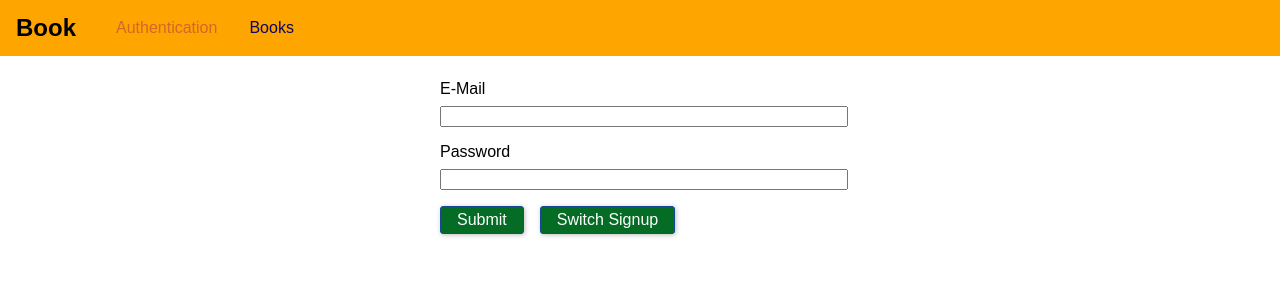
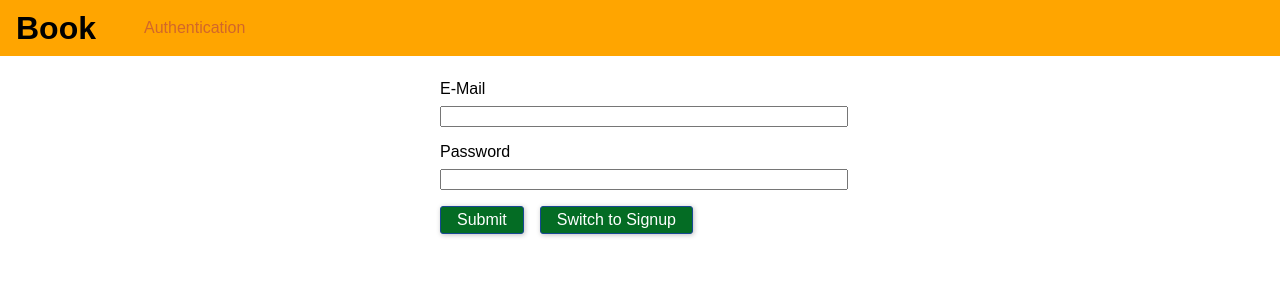
Before and after one commit to mazurprzemyslaw/book-library, a React (Create React App) app in the folder frontend/: page /auth in a window 1280 px wide. Shown: the top 300 px of the page. Built offline with nearby package versions, Linux system fonts and the light colour scheme.

Commit message:
token added

```diff
--- a/frontend/src/App.js
+++ b/frontend/src/App.js
@@ -1,27 +1,60 @@
-import React from "react";
+import React, { Component } from "react";
 import { BrowserRouter, Route, Redirect, Switch } from "react-router-dom";
 
 import AuthPage from "./pages/Auth";
 import BookPage from "./pages/Books";
 import MainNavigation from "./components/Navigation/MainNavigation";
+import AuthContext from "./context/auth-context.js";
 
 import "./App.scss";
 
-function App() {
+class App extends Component {
+  state = {
+    token: null,
+    userId: null
+  };
+
+  login = (token, userId, tokenExpiration) => {
+    this.setState({ token: token, userId: userId });
+  };
+
+  logout = () => {
+    this.setState({ token: null, userId: null });
+  };
+
+  render() {
     return (
       <BrowserRouter>
         <React.Fragment>
+          <AuthContext.Provider
+            value={{
+              token: this.state.token,
+              userId: this.state.userId,
+              login: this.login,
+              logout: this.logout
+            }}
+          >
             <MainNavigation />
             <main className="main-content">
               <Switch>
-            <Redirect from="/" to="/auth" exact />
+                {this.state.token && <Redirect from="/" to="/books" exact />}
+                {this.state.token && (
+                  <Redirect from="/auth" to="/books" exact />
+                )}
+                {!this.state.token && (
                   <Route path="/auth" component={AuthPage} />
+                )}
+                {this.state.token && (
                   <Route path="/books" component={BookPage} />
+                )}
+                {!this.state.token && <Redirect to="/auth" exact />}
               </Switch>
             </main>
+          </AuthContext.Provider>
         </React.Fragment>
       </BrowserRouter>
     );
   }
+}
 
 export default App;
--- a/frontend/src/components/Navigation/MainNavigation.js
+++ b/frontend/src/components/Navigation/MainNavigation.js
@@ -1,24 +1,40 @@
 import React from "react";
 import { NavLink } from "react-router-dom";
 
+import AuthContext from "../../context/auth-context";
 import "./MainNavigation.scss";
 
 const mainNavigation = props => (
+  <AuthContext.Consumer>
+    {context => {
+      return (
         <header className="main-navigation">
           <div className="main-navigation__logo">
             <h1>Book</h1>
           </div>
           <div className="main-navigation__items">
             <ul>
+              {!context.token && (
                 <li>
                   <NavLink to="/auth">Authentication</NavLink>
                 </li>
+              )}
+              {context.token && (
+                <React.Fragment>
                   <li>
                     <NavLink to="/books">Books</NavLink>
                   </li>
+                  <li>
+                    <button onClick={context.logout}>Logout</button>
+                  </li>
+                </React.Fragment>
+              )}
             </ul>
           </div>
         </header>
       );
+    }}
+  </AuthContext.Consumer>
+);
 
 export default mainNavigation;
--- a/frontend/src/components/Navigation/MainNavigation.scss
+++ b/frontend/src/components/Navigation/MainNavigation.scss
@@ -9,6 +9,9 @@
   display: flex;
   align-items: center;
 
+  &__items {
+    margin-left: 1.5rem;
+
     h1 {
       margin: 0;
       font-size: 1.5rem;
@@ -19,19 +22,23 @@
       list-style: none;
       margin: 0;
       padding: 0;
+      align-items: center;
     }
 
     li {
       margin: 0 1rem;
     }
 
-  &__items {
-    margin-left: 1.5rem;
-  }
-
-  a {
+    a,
+    button {
       text-decoration: none;
       color: #0c0560;
+      padding: 0.25rem 0.5rem;
+      border: none;
+      background: transparent;
+      cursor: pointer;
+      vertical-align: middle;
+      margin: 0;
 
       &:hover,
       &:active,
@@ -40,3 +47,4 @@
       }
     }
   }
+}
--- /dev/null
+++ b/frontend/src/context/auth-context.js
@@ -0,0 +1,8 @@
+import React from "react";
+
+export default React.createContext({
+  token: null,
+  userId: null,
+  login: (token, userId, tokenExpiration) => {},
+  logout: () => {}
+});
--- a/frontend/src/pages/Auth.js
+++ b/frontend/src/pages/Auth.js
@@ -1,11 +1,14 @@
 import React, { Component } from "react";
 
 import "./Auth.scss";
+import AuthContext from ".././context/auth-context";
 
 class AuthPage extends Component {
   state = {
     isLogin: true
   };
+
+  static contextType = AuthContext;
 
   constructor(props) {
     super(props);
@@ -37,7 +40,7 @@ class AuthPage extends Component {
             tokenExpiration
           }
         }
-        `
+      `
     };
 
     if (!this.state.isLogin) {
@@ -67,7 +70,13 @@ class AuthPage extends Component {
         return res.json();
       })
       .then(resData => {
-        console.log(resData);
+        if (resData.data.login.token) {
+          this.context.login(
+            resData.data.login.token,
+            resData.data.login.userId,
+            resData.data.login.tokenExpiration
+          );
+        }
       })
       .catch(err => {
         console.log(err);
@@ -83,12 +92,12 @@ class AuthPage extends Component {
         </div>
         <div className="form-control">
           <label htmlFor="password">Password</label>
-          <input type="password" id="pasword" ref={this.passwordEl} />
+          <input type="password" id="password" ref={this.passwordEl} />
         </div>
         <div className="form-actions">
           <button type="submit">Submit</button>
           <button type="button" onClick={this.switchModeHandler}>
-            Switch {this.state.isLogin ? "Signup" : "Login"}
+            Switch to {this.state.isLogin ? "Signup" : "Login"}
           </button>
         </div>
       </form>
```
Lines whose indentation alone changed are shown as unchanged.
